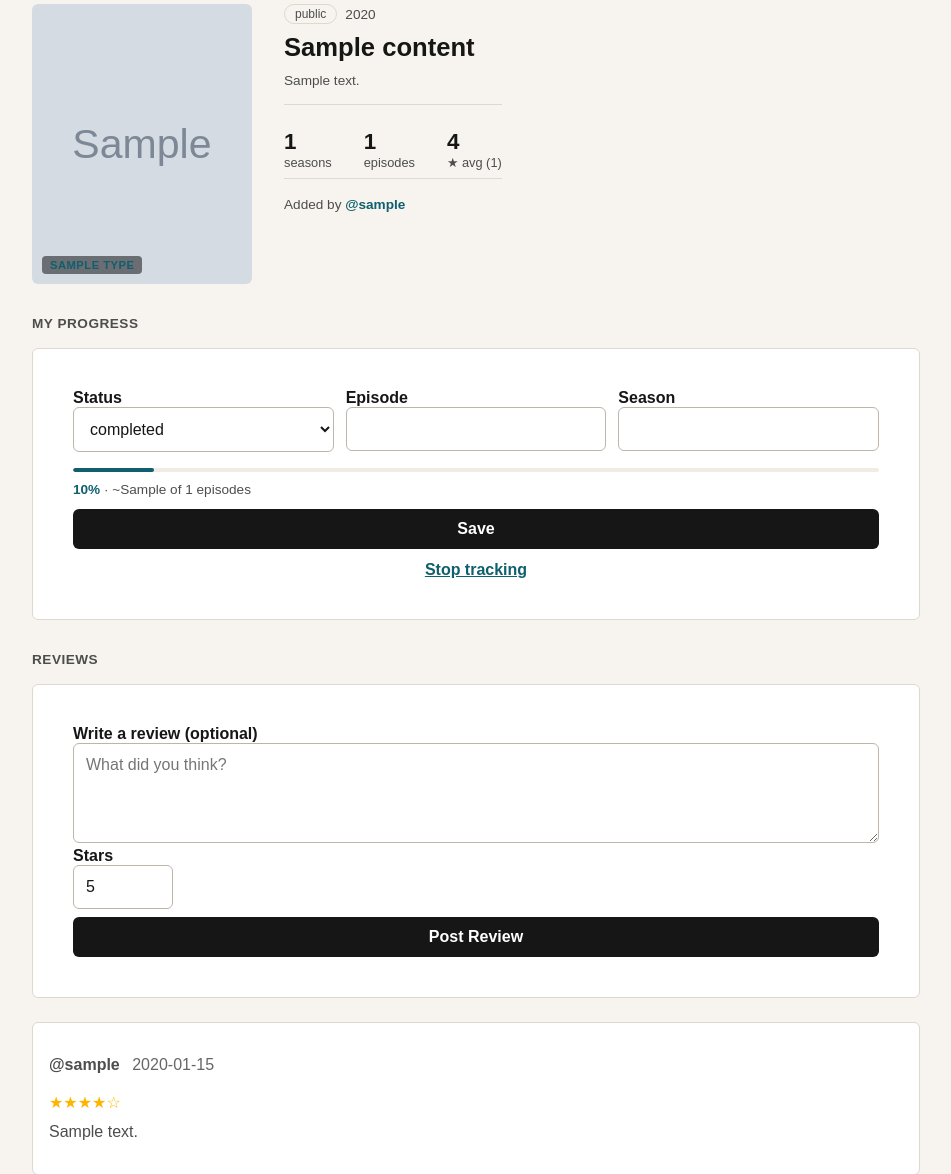
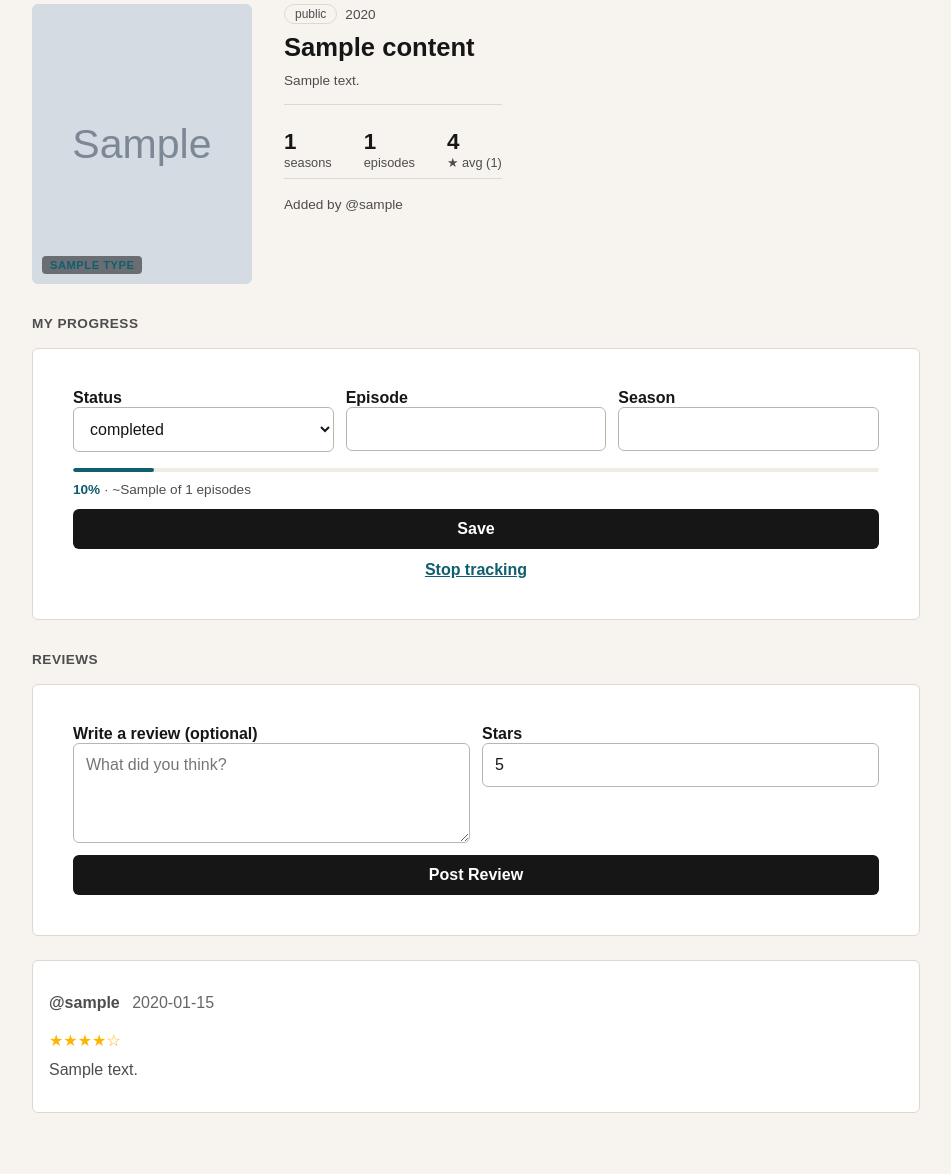
Before and after one commit to MikailuReeves/seriesly, a Flask app: template app/templates/series_detail.html in a window 1280 px wide. Shown: the part 157-1331 px from the top of the page, without its empty margins (164-1115 px from the left). After the commit the page ends 1270 px from the top, so only its background shows below. Run offline with Flask 3, Linux system fonts and the light colour scheme; the template is opened without the code that fills it: most values are stand-ins (such as "Sample title", 1, 10 or a date in 2020); grey boxes marked "Sample" are stand-in pictures; some libraries are stand-ins or nearby versions.

Commit message:
fixed bugs and code clean up

```diff
--- a/app/routes/auth.py
+++ b/app/routes/auth.py
@@ -112,7 +112,6 @@ def login():
         if error is None:
             session.clear()
             session["user_id"] = user["user_id"]
-            session['username'] = user['username']
             return redirect(url_for("home.home"))
 
         flash(error)
--- a/app/routes/reviews.py
+++ b/app/routes/reviews.py
@@ -25,7 +25,7 @@ def submit(content_id):
             (session['user_id'], content_id, stars, body)
         )
         db.commit()
-    except psycopg.Error as e:
+    except psycopg.Error:
         db.rollback()
         flash("Could not submit review.")
 
--- a/app/templates/series_detail.html
+++ b/app/templates/series_detail.html
@@ -17,7 +17,7 @@
             <span class="pill-text">{{ content['release_year'] }}</span>
         </div>
 
-        <h3> {{ content['content_name'] }}</h3>
+        <h3>{{ content['content_name'] }}</h3>
 
         <div class="description">
             {{ content['description'] or 'No description provided' }}
@@ -38,8 +38,7 @@
             </div>
         </div>
 
-        <!-- if we want to add profiles later currently does nothing -->
-        <p class="username-tag">Added by <a href="#">@{{ owner['username'] }}</a></p>
+        <p class="username-tag">Added by @{{ owner['username'] }}</p>
         {% if content['created_by'] == session['user_id'] and content['is_private'] %}
         <div style="display: flex; gap: 8px; margin-top: 8px;">
             <a href="{{ url_for('series.edit', content_id=content['content_id']) }}" class="button" style="font-size: 0.9em; padding: 4px 8px;">Edit series</a>
@@ -81,9 +80,7 @@
                 <p class="progress-text">
                     <strong>{{ progress }}%</strong> · ~{{ tracking['current_episode'] or 0 }} of {{ content['total_episodes'] or '?' }} episodes
                 </p>
-                <form method="post" action="{{ url_for('tracking.update', content_id=content['content_id']) }}">
-                    <button type="submit" class="button" style="margin-top: 8px;">Save</button>
-                </form>
+                <button type="submit" class="button" style="margin-top: 8px;">Save</button>
             </form>
             <form method="post" action="{{ url_for('tracking.untrack', content_id=content['content_id']) }}" style="margin-top: 12px;">
                 <button type="submit" class="link-button">Stop tracking</button>
@@ -107,7 +104,7 @@
     <h3 class="section-title">Reviews</h3>
     <div class="panel" style="margin-bottom: 24px;">
         <form method="post" action="{{ url_for('reviews.submit', content_id=content['content_id']) }}">
-            <div class="form-row">
+            <div class="form_row">
                 <div style="flex-grow: 1;">
                     <label for="body">Write a review (optional)</label>
                     <textarea id="body" name="body" rows="2" placeholder="What did you think?"></textarea>
```
